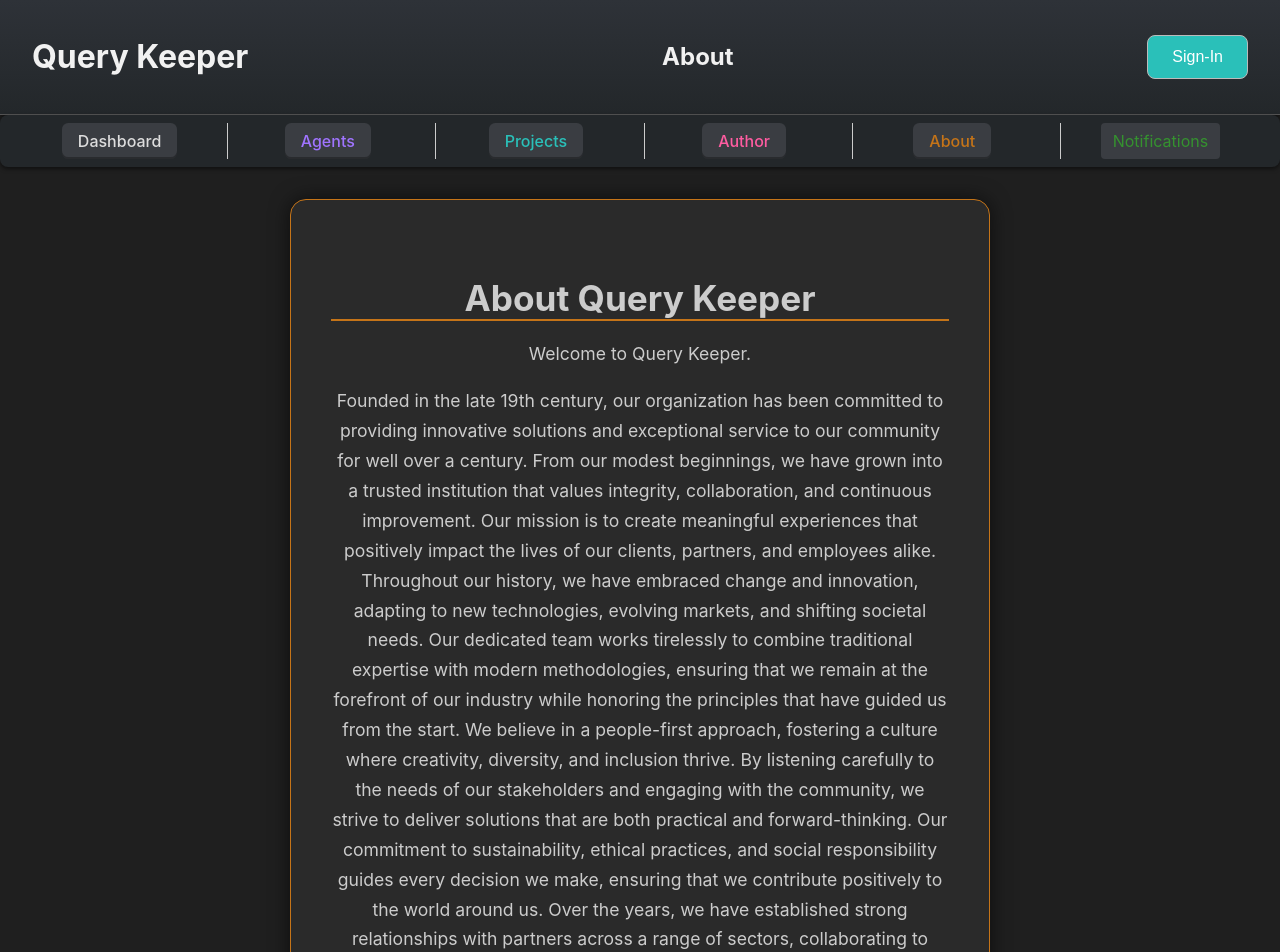
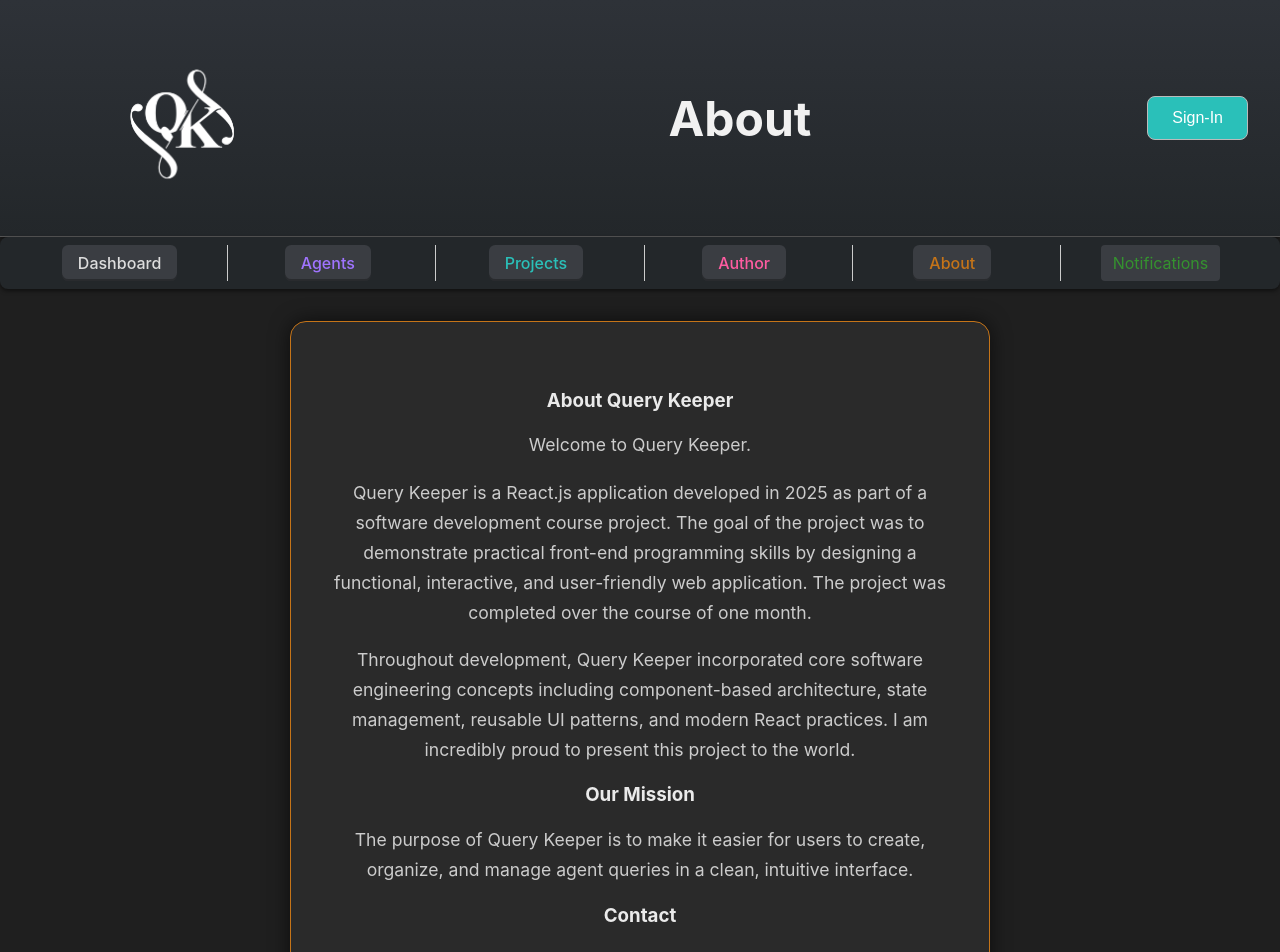
Before and after one commit to jraczynski6/query-keeper, a React (Vite) app: page /about in a window 1280 px wide. Shown: the top 952 px of the page. Built offline with nearby package versions, Linux system fonts and the light colour scheme.

Commit message:
Add logo and edit about page

```diff
--- a/src/components/Header.jsx
+++ b/src/components/Header.jsx
@@ -21,8 +21,12 @@ export default function Header({ isAuthenticated, onSignInClick, setAuthenticate
         <header className="app-header">
 
             <div className="left">
-                <Link to="/" className="app-name-link">
-                    <h1 className="app-name">Query Keeper</h1>
+                 <Link to="/" className="app-logo-link">
+                    <img
+                        src="../public/qk.png"
+                        alt="Query Keeper Logo"
+                        className="app-logo"
+                    />
                 </Link>
             </div>
 
--- a/src/components/Layout.css
+++ b/src/components/Layout.css
@@ -17,14 +17,23 @@
     align-items: center;
 }
 
-.app-name-link {
+.app-logo-link {
     text-decoration: none;
     color: inherit;
+}
+
+.app-logo {
+    height: 200px;       /* adjust as needed */
+    width: auto;
 }
 
 .center {
     flex: 1;
     justify-content: center;
+}
+
+.center h2 {
+  font-size: 3rem;   /* tweak size */
 }
 
 .nav-menu {
--- a/src/pages/About.jsx
+++ b/src/pages/About.jsx
@@ -4,18 +4,37 @@ export default function About() {
     return (
         <div className="about-page">
             <main className="about-content">
-                <h2>About Query Keeper</h2>
+
+                <h3>About Query Keeper</h3>
                 <p>Welcome to Query Keeper.</p>
-                <p>Founded in the late 19th century, our organization has been committed to providing innovative solutions and exceptional service to our community for well over a century. From our modest beginnings, we have grown into a trusted institution that values integrity, collaboration, and continuous improvement. Our mission is to create meaningful experiences that positively impact the lives of our clients, partners, and employees alike.
 
-                    Throughout our history, we have embraced change and innovation, adapting to new technologies, evolving markets, and shifting societal needs. Our dedicated team works tirelessly to combine traditional expertise with modern methodologies, ensuring that we remain at the forefront of our industry while honoring the principles that have guided us from the start.
+                <p>
+                    Query Keeper is a React.js application developed in 2025 as part of a software development course project.
+                    The goal of the project was to demonstrate practical front-end programming skills by designing a functional,
+                    interactive, and user-friendly web application. The project was completed over the course of one month.
+                </p>
 
-                    We believe in a people-first approach, fostering a culture where creativity, diversity, and inclusion thrive. By listening carefully to the needs of our stakeholders and engaging with the community, we strive to deliver solutions that are both practical and forward-thinking. Our commitment to sustainability, ethical practices, and social responsibility guides every decision we make, ensuring that we contribute positively to the world around us.
+                <p>
+                    Throughout development, Query Keeper incorporated core software engineering concepts including component-based
+                    architecture, state management, reusable UI patterns, and modern React practices. I am incredibly proud to
+                    present this project to the world.
+                </p>
 
-                    Over the years, we have established strong relationships with partners across a range of sectors, collaborating to bring projects to life that drive progress and inspire change. From small-scale initiatives to large, complex undertakings, we approach every challenge with the same dedication, professionalism, and passion that have defined our organization for more than a century.
+                <h3>Our Mission</h3>
+                <p>
+                    The purpose of Query Keeper is to make it easier for users to create, organize, and manage agent queries
+                    in a clean, intuitive interface.
+                </p>
 
-                    As we look to the future, we remain focused on growth, innovation, and excellence. We are excited to continue building on our rich legacy, exploring new opportunities, and delivering value to all who engage with us. Our journey is ongoing, and we invite you to be part of it, sharing in our commitment to quality, progress, and meaningful impact.</p>
+                <h3>Contact</h3>
+                <p>
+                    For questions or feedback, you can reach the Query Keeper team at
+                    <strong> support@querykeeper.dev</strong> or by phone at
+                    <strong> (555) 123-9084</strong>. Visit us anytime at
+                    <strong> www.querykeeper.dev</strong>.
+                </p>
+
             </main>
         </div>
-    )
+    );
 }
--- a/src/pages/Agents.jsx
+++ b/src/pages/Agents.jsx
@@ -162,7 +162,3 @@ export default function Agents() {
         </div>
     )
 }
-
-
-// TODO: Filter/Search agents
-// TODO: Sort agents list
--- a/src/pages/SelectedProject.jsx
+++ b/src/pages/SelectedProject.jsx
@@ -328,7 +328,3 @@ export default function SelectedProject() {
         </div>
     )
 }
-
-
-
-// TODO: clickable author/agent
```
Also changed, not shown: public/qk.png (added).
